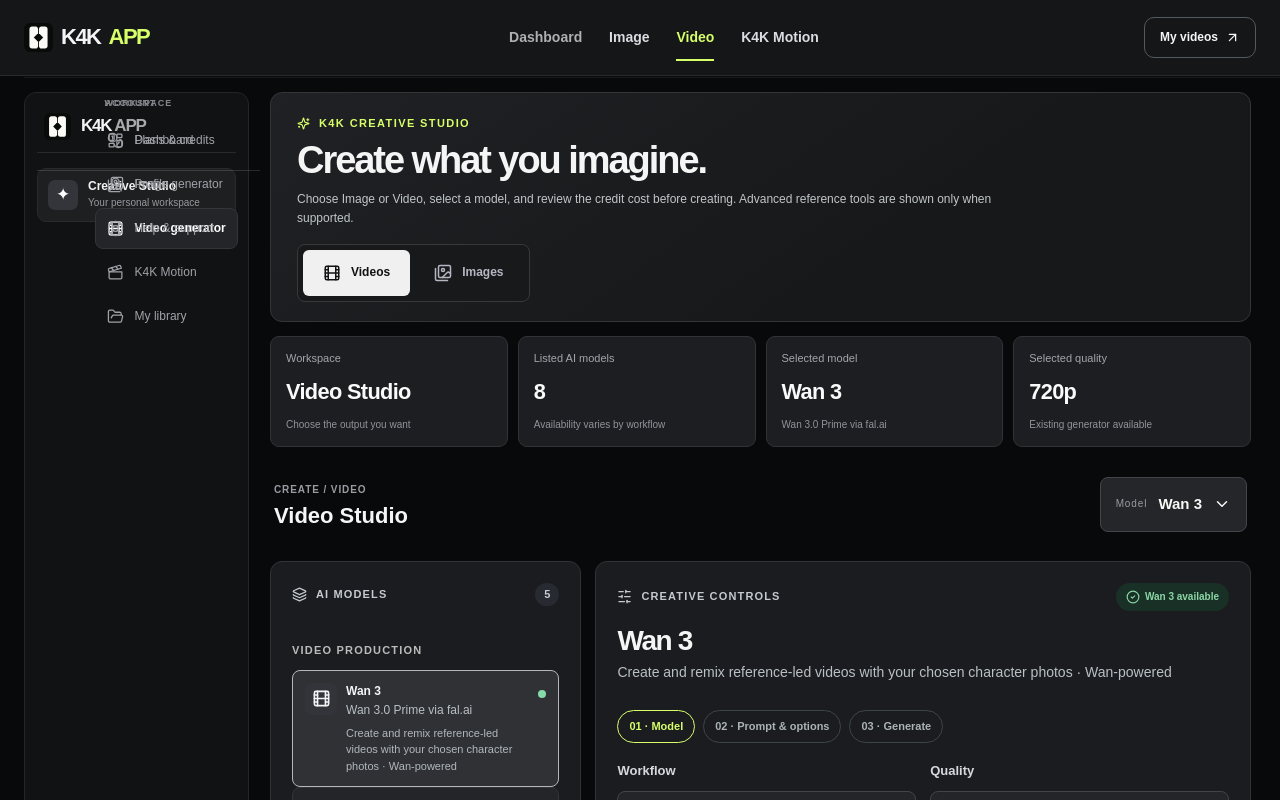
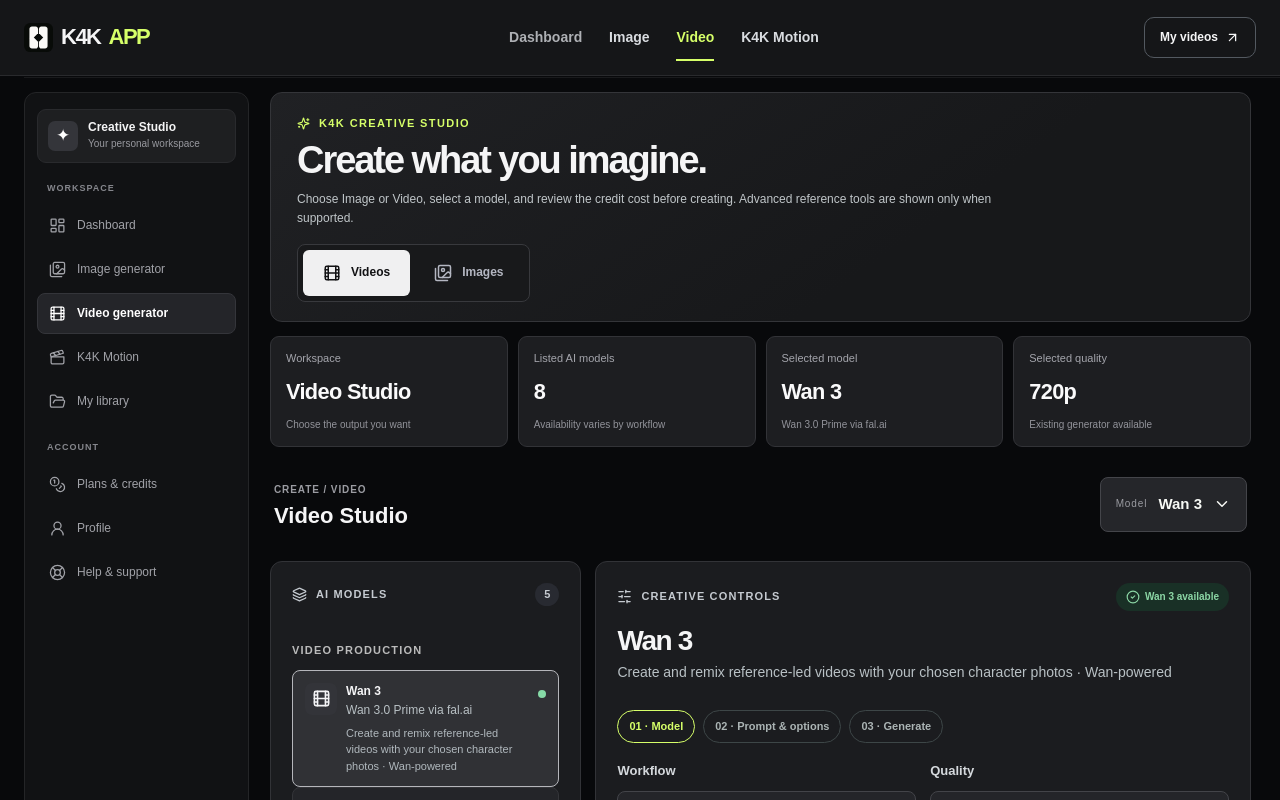
Before and after one commit to kreativestudios4k-lgtm/k4k-academy-v2, a Next.js app: page /k4k-app/create in a window 1280 px wide. Shown: the top 800 px of the page. Built offline with nearby package versions, Linux system fonts and the light colour scheme.

Commit message:
Remove duplicate brand and isolate sidebar navigation from global nav styling

```diff
--- a/app/k4k-app/StudioSidebar.js
+++ b/app/k4k-app/StudioSidebar.js
@@ -19,9 +19,8 @@ const groups=[
 ];
 export default function StudioSidebar({active='dashboard'}){
  return <aside className="k4k-workspace-sidebar" aria-label="K4K APP workspace">
-   <Link href="/" className="k4k-workspace-sidebar-brand"><img src="/k4k-mark.svg" alt="" width="27" height="27"/><span>K4K <b>APP</b></span></Link>
    <div className="k4k-workspace-space"><span className="k4k-workspace-space-icon">✦</span><div><strong>Creative Studio</strong><small>Your personal workspace</small></div></div>
-   {groups.map(group=><nav key={group.label} className="k4k-workspace-nav" aria-label={group.label}><span className="k4k-workspace-group">{group.label}</span>{group.items.map(item=><Link href={item.href} key={item.id} className={'k4k-workspace-nav-link'+(active===item.id?' active':'')} aria-current={active===item.id?'page':undefined}><item.icon size={17} strokeWidth={1.8}/><span>{item.title}</span></Link>)}</nav>)}
+   {groups.map(group=><div key={group.label} className="k4k-workspace-nav" role="navigation" aria-label={group.label}><span className="k4k-workspace-group">{group.label}</span>{group.items.map(item=><Link href={item.href} key={item.id} className={'k4k-workspace-nav-link'+(active===item.id?' active':'')} aria-current={active===item.id?'page':undefined}><item.icon size={17} strokeWidth={1.8}/><span>{item.title}</span></Link>)}</div>)}
    <div className="k4k-workspace-sidebar-bottom"><span className="k4k-workspace-group">CREATE WITH K4K</span><p>Build your next original image or video in one place.</p><Link href="/k4k-app/create?kind=video&model=seedance_2_5">Open Studio <ArrowUpRight size={15}/></Link></div>
  </aside>
 }
```
